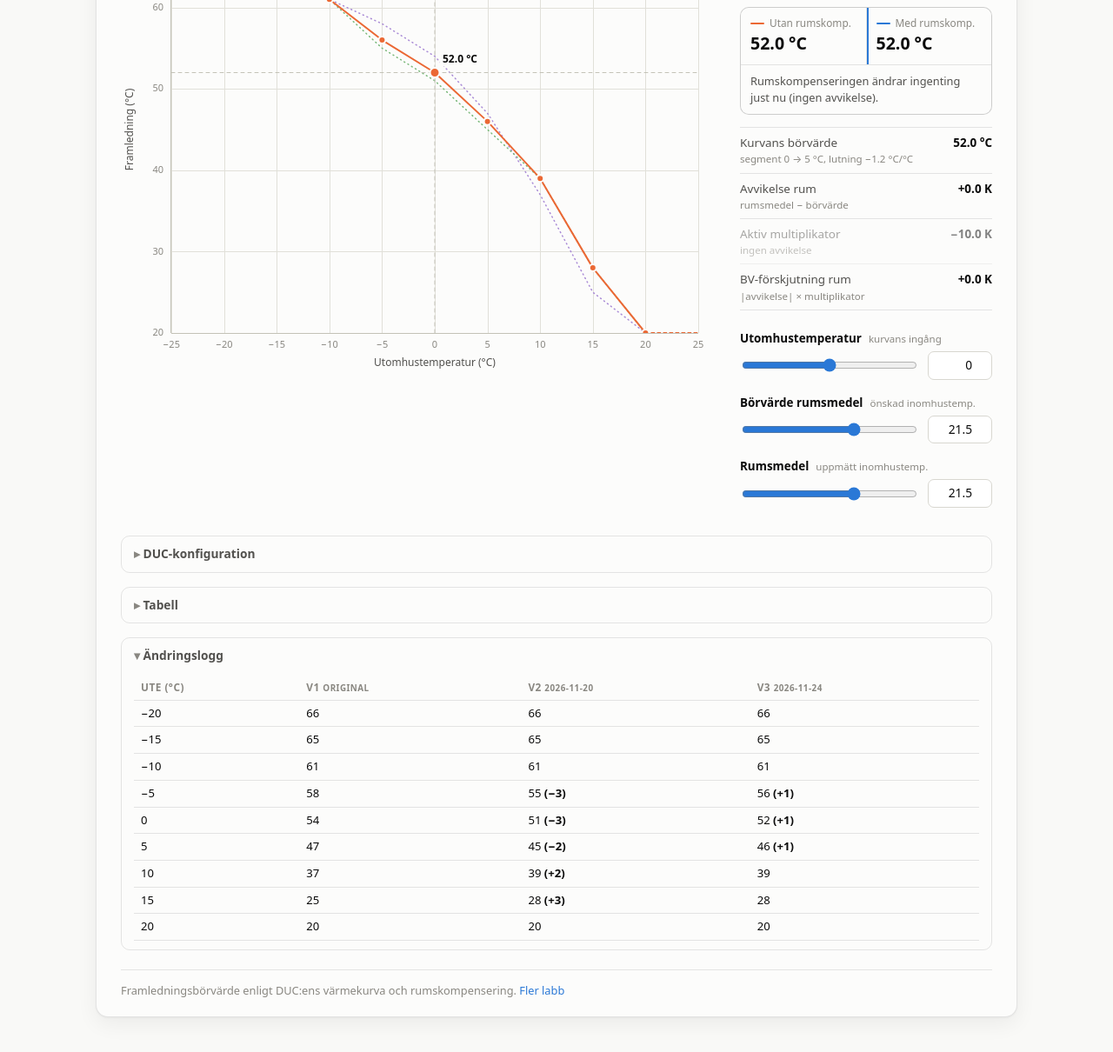
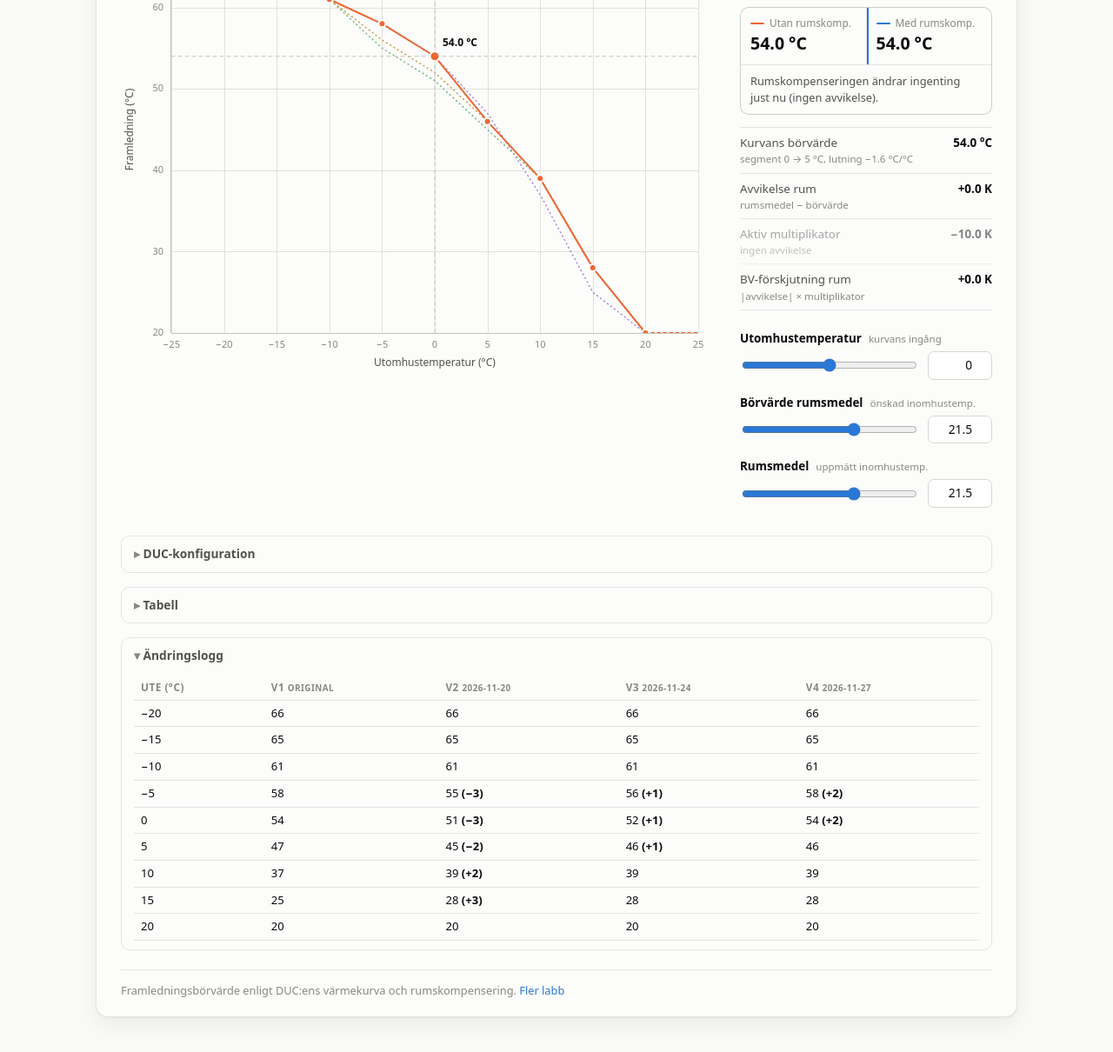
Before and after one commit to honzab/honzab.github.io, a plain HTML site: page labs/pannan/index.html in a window 1280 px wide. Shown: the part 337-1547 px from the top of the page at 87% size. Drawn offline with Linux system fonts and the light colour scheme.

Commit message:
Add värmekurva v4 (+2 at -5/0°C), keep v3 as dotted reference
Co-Authored-By: Claude Opus 5.5 <noreply@anthropic.com>

```diff
--- a/labs/pannan/index.html
+++ b/labs/pannan/index.html
@@ -22,6 +22,7 @@
     --series-2:       #eb6834;   /* utan rumskomp. (configured) */
     --series-v1:      #a98bd6;   /* v1 reference curve */
     --series-v2:      #7ab87a;   /* v2 reference curve */
+    --series-v3:      #c9a24a;   /* v3 reference curve */
     --warning:        #fab219;
     --critical:       #d03b3b;
     --field:          #ffffff;
@@ -42,6 +43,7 @@
       --series-2:       #d95926;
       --series-v1:      #8a6fbf;
       --series-v2:      #5a9a5a;
+    --series-v3:      #a8862f;
       --field:          #232322;
       --field-ring:     #3a3a37;
     }
@@ -60,6 +62,7 @@
     --series-2:       #d95926;
     --series-v1:      #8a6fbf;
     --series-v2:      #5a9a5a;
+    --series-v3:      #a8862f;
     --field:          #232322;
     --field-ring:     #3a3a37;
   }
@@ -105,6 +108,7 @@
   .key.s2 { background: var(--series-2); }
   .key.v1 { height: 0; border-top: 2px dotted var(--series-v1); border-radius: 0; }
   .key.v2 { height: 0; border-top: 2px dotted var(--series-v2); border-radius: 0; }
+  .key.v3 { height: 0; border-top: 2px dotted var(--series-v3); border-radius: 0; }
 
   /* ---- chart ---- */
   .chart-wrap { position: relative; }
@@ -283,6 +287,7 @@
       <div class="legend">
         <span class="legend-item" id="legend-eff"><span class="key s1"></span>Med rumskompensering</span>
         <span class="legend-item" id="legend-base"><span class="key s2"></span>Kurvans börvärde (utan rumskomp.)</span>
+        <span class="legend-item"><span class="key v3"></span>v3 (2026-11-24 → 2026-11-27)</span>
         <span class="legend-item"><span class="key v2"></span>v2 (2026-11-20 → 2026-11-24)</span>
         <span class="legend-item"><span class="key v1"></span>v1 (innan 2026-11-20)</span>
       </div>
@@ -396,18 +401,18 @@
     <summary>Ändringslogg</summary>
     <table>
       <thead>
-        <tr><th>Ute (°C)</th><th>v1 <small>original</small></th><th>v2 <small>2026-11-20</small></th><th>v3 <small>2026-11-24</small></th></tr>
+        <tr><th>Ute (°C)</th><th>v1 <small>original</small></th><th>v2 <small>2026-11-20</small></th><th>v3 <small>2026-11-24</small></th><th>v4 <small>2026-11-27</small></th></tr>
       </thead>
       <tbody>
-        <tr><td>−20</td><td>66</td><td>66</td><td>66</td></tr>
-        <tr><td>−15</td><td>65</td><td>65</td><td>65</td></tr>
-        <tr><td>−10</td><td>61</td><td>61</td><td>61</td></tr>
-        <tr><td>−5</td><td>58</td><td>55 <b>(−3)</b></td><td>56 <b>(+1)</b></td></tr>
-        <tr><td>0</td><td>54</td><td>51 <b>(−3)</b></td><td>52 <b>(+1)</b></td></tr>
-        <tr><td>5</td><td>47</td><td>45 <b>(−2)</b></td><td>46 <b>(+1)</b></td></tr>
-        <tr><td>10</td><td>37</td><td>39 <b>(+2)</b></td><td>39</td></tr>
-        <tr><td>15</td><td>25</td><td>28 <b>(+3)</b></td><td>28</td></tr>
-        <tr><td>20</td><td>20</td><td>20</td><td>20</td></tr>
+        <tr><td>−20</td><td>66</td><td>66</td><td>66</td><td>66</td></tr>
+        <tr><td>−15</td><td>65</td><td>65</td><td>65</td><td>65</td></tr>
+        <tr><td>−10</td><td>61</td><td>61</td><td>61</td><td>61</td></tr>
+        <tr><td>−5</td><td>58</td><td>55 <b>(−3)</b></td><td>56 <b>(+1)</b></td><td>58 <b>(+2)</b></td></tr>
+        <tr><td>0</td><td>54</td><td>51 <b>(−3)</b></td><td>52 <b>(+1)</b></td><td>54 <b>(+2)</b></td></tr>
+        <tr><td>5</td><td>47</td><td>45 <b>(−2)</b></td><td>46 <b>(+1)</b></td><td>46</td></tr>
+        <tr><td>10</td><td>37</td><td>39 <b>(+2)</b></td><td>39</td><td>39</td></tr>
+        <tr><td>15</td><td>25</td><td>28 <b>(+3)</b></td><td>28</td><td>28</td></tr>
+        <tr><td>20</td><td>20</td><td>20</td><td>20</td><td>20</td></tr>
       </tbody>
     </table>
   </details>
@@ -438,10 +443,16 @@ const CURVE_V2 = [
   { x:  20, y: 20 },
 ];
 
+const CURVE_V3 = [
+  { x: -20, y: 66 }, { x: -15, y: 65 }, { x: -10, y: 61 }, { x: -5, y: 56 },
+  { x:   0, y: 52 }, { x:   5, y: 46 }, { x:  10, y: 39 }, { x:  15, y: 28 },
+  { x:  20, y: 20 },
+];
+
 // The heating curve as configured in the DUC, ascending in x.
 const CURVE = [
-  { x: -20, y: 66 }, { x: -15, y: 65 }, { x: -10, y: 61 }, { x: -5, y: 56 },
-  { x:   0, y: 52 }, { x:   5, y: 46 }, { x:  10, y: 39 }, { x:  15, y: 28 },
+  { x: -20, y: 66 }, { x: -15, y: 65 }, { x: -10, y: 61 }, { x: -5, y: 58 },
+  { x:   0, y: 54 }, { x:   5, y: 46 }, { x:  10, y: 39 }, { x:  15, y: 28 },
   { x:  20, y: 20 },
 ];
 
@@ -771,6 +782,7 @@ function tokens() {
     s2: get('--series-2'),
     v1: get('--series-v1'),
     v2: get('--series-v2'),
+    v3: get('--series-v3'),
     warning: get('--warning'),
   };
 }
@@ -851,7 +863,7 @@ function draw(active, withComp, withoutComp) {
   const r = plotRect();
   const shifted = Math.abs(active.offset) > 0.049;
 
-  setYDomain([CURVE_V1, CURVE_V2, withoutComp.effectiveCurve, active.effectiveCurve],
+  setYDomain([CURVE_V1, CURVE_V2, CURVE_V3, withoutComp.effectiveCurve, active.effectiveCurve],
              [withoutComp.supply, active.supply]);
 
   ctx.clearRect(0, 0, cssW, cssH);
@@ -942,9 +954,10 @@ function draw(active, withComp, withoutComp) {
     dashedGuide(xToPx(state.hover), r.y, xToPx(state.hover), r.y + r.h, t.axis);
   }
 
-  // --- curves: v1/v2 references, configured behind, effective in front ---
+  // --- curves: v1/v2/v3 references, configured behind, effective in front ---
   drawCurve(CURVE_V1, { color: t.v1, width: 1.5, markers: false, dash: [1, 4], surface: t.surface });
   drawCurve(CURVE_V2, { color: t.v2, width: 1.5, markers: false, dash: [1, 4], surface: t.surface });
+  drawCurve(CURVE_V3, { color: t.v3, width: 1.5, markers: false, dash: [1, 4], surface: t.surface });
   if (shifted) {
     drawCurve(withoutComp.effectiveCurve, { color: t.s2, width: 2, markers: false, surface: t.surface });
   }
```
